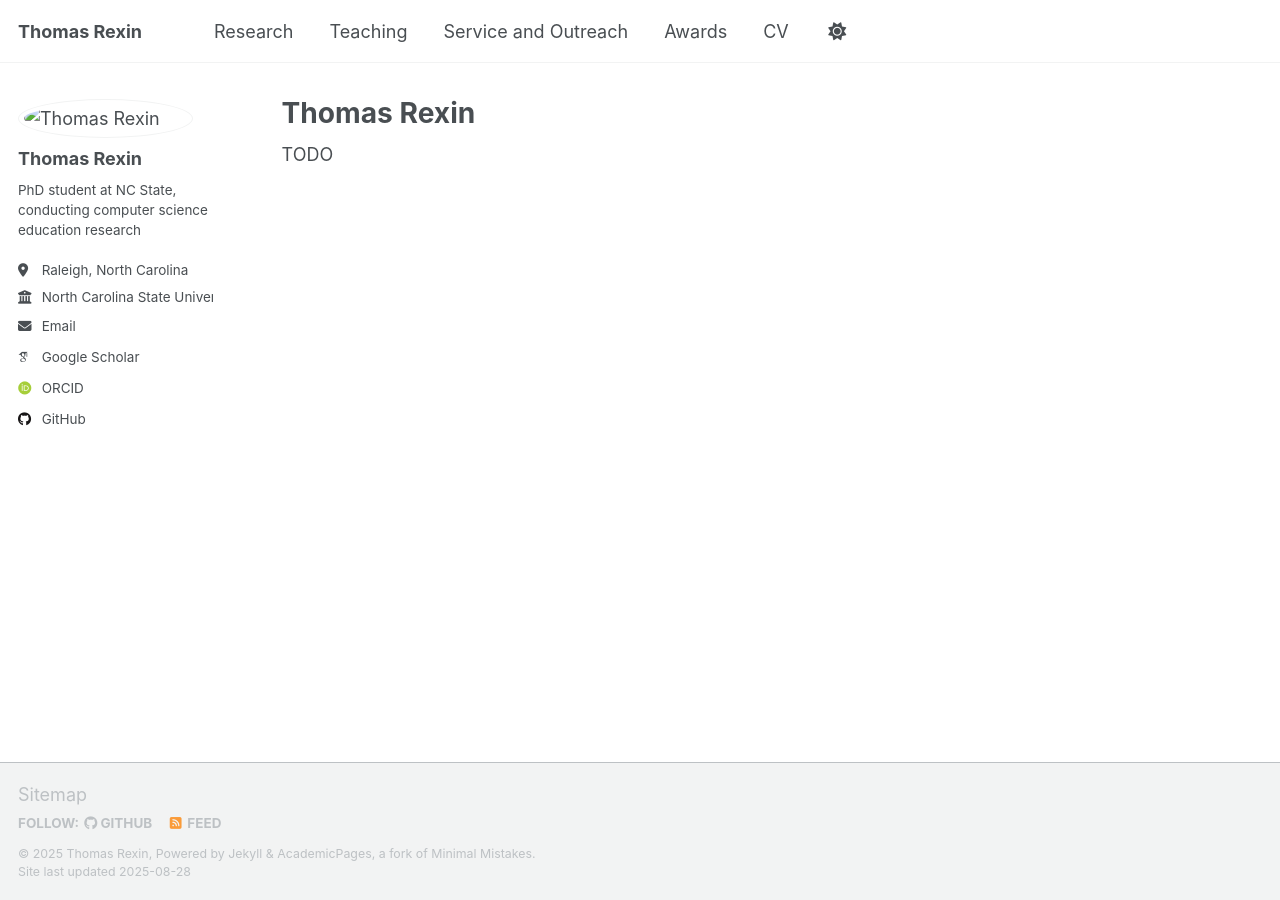
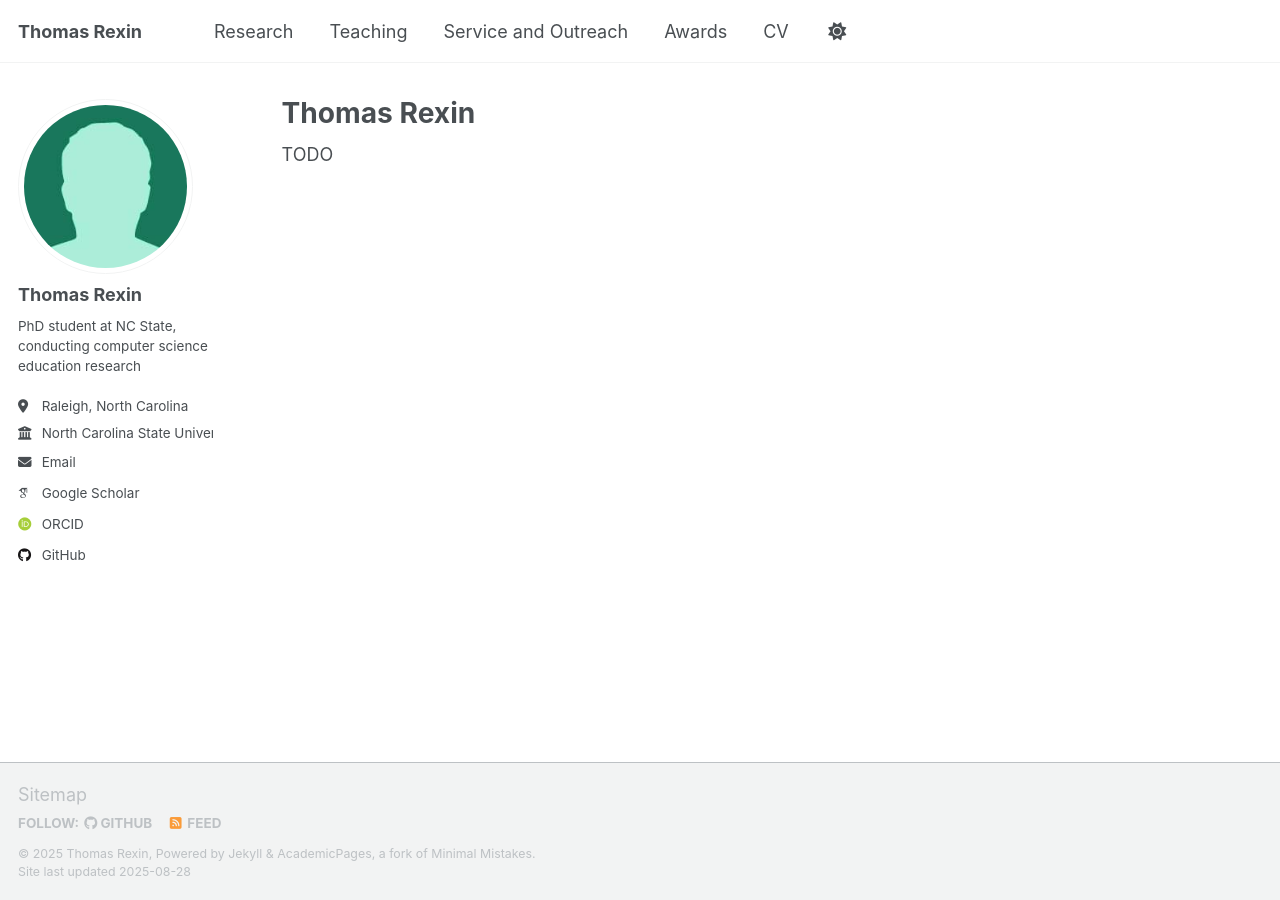
Before and after one commit to thomasrexin/thomasrexin.github.io, a Jekyll site: the page built from _pages/about.md, in a window 1280 px wide. Built offline with Jekyll 4.4.1, drawn with Linux system fonts in a browser that asks for light colours; some web fonts are replaced; a script that is not in the unit is left out.

Commit message:
testing bio pic

```diff
--- a/_config.yml
+++ b/_config.yml
@@ -22,7 +22,7 @@ repository               : "thomasrexin.github.io"
 #               Additional customization can be done by editing /_includes/author-profile.html
 author:
   # Biographic information
-  avatar           : "/images/pic.jpg"
+  avatar           : "bio-photo-2.jpg"
   name             : "Thomas Rexin"
   pronouns         : # example: "she/her"
   bio              : "PhD student at NC State, conducting computer science education research"
```
